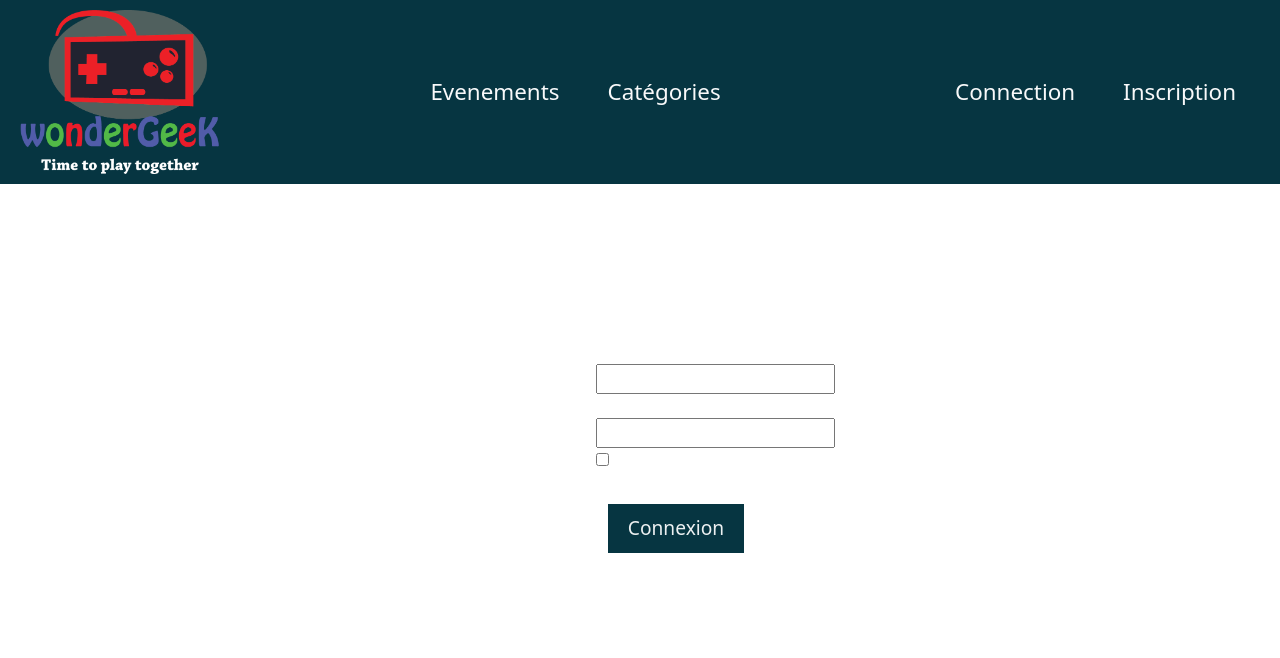
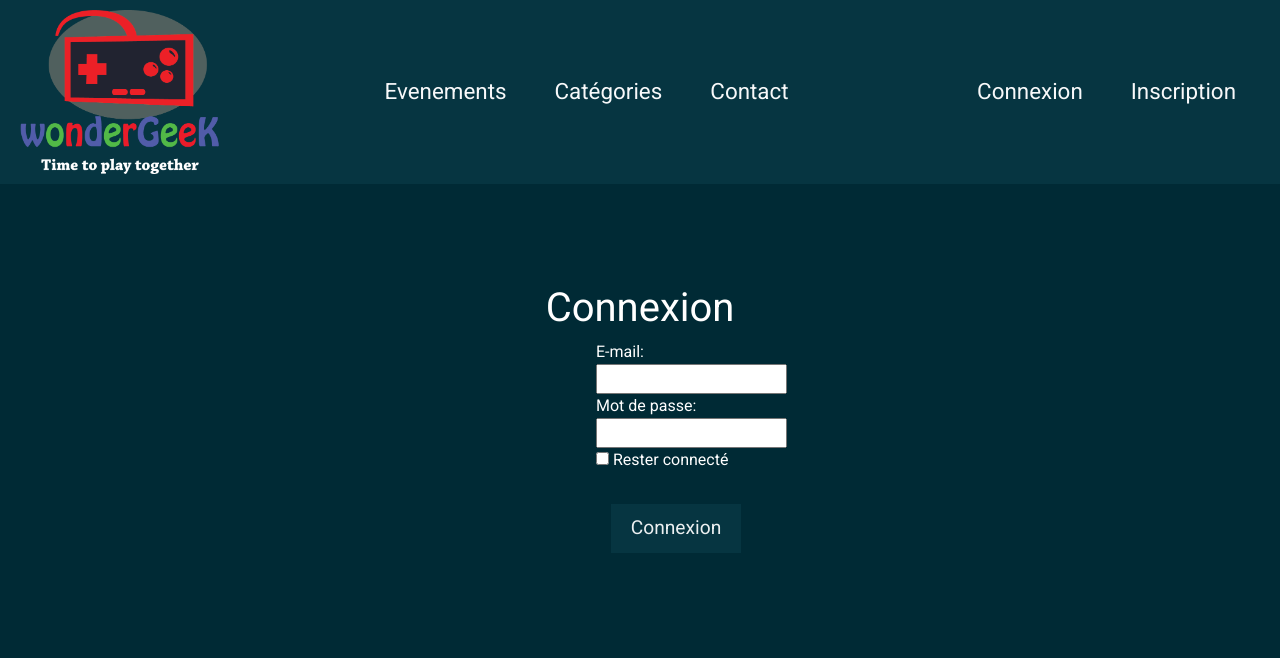
Before and after one commit to audrey-ebrotie/wonderGeek, a Symfony app: template templates/user/login.html.twig in a window 1280 px wide. Shown: the top 658 px of the page. Run offline with Twig, Linux system fonts and the light colour scheme; the template is opened without the code that fills it, so the values that code supplies are empty; some libraries are stand-ins or nearby versions.

Commit message:
update form/header/formcss

```diff
--- a/templates/components/header.html.twig
+++ b/templates/components/header.html.twig
@@ -9,13 +9,17 @@
         <li class="nav-item">
           <a class="nav-link px-4 text-light" href="#">Catégories</a>
         </li>
+        <li class="nav-item">
+          <a class="nav-link px-4 text-light" href="{{ path('main_contact')}}">Contact</a>
+        </li>
     </ul>
     <ul class="nav justify-content-end">
         <li class="nav-item">
-          <a class="nav-link px-4 text-light" href="#">Connection</a>
+          <a class="nav-link px-4 text-light" href="{{ path('user_login')}}">Connexion</a>
         </li>
         <li class="nav-item">
-          <a class="nav-link px-4 text-light" href="#">Inscription</a>
+          <a class="nav-link px-4 text-light" href="{{ path('user_register')}}">Inscription</a>
         </li>
+
     </ul>
 </header>
--- a/templates/user/login.html.twig
+++ b/templates/user/login.html.twig
@@ -3,6 +3,7 @@
 {% block title %}Connexion - {{ parent() }}{% endblock %}
 
 {% block stylesheets %}
+    <link rel="stylesheet" href="{{ asset('css/app.css') }}">
     <link rel="stylesheet" href="{{ asset('css/component/form.css') }}">
 {% endblock %}
 
@@ -17,13 +18,13 @@
     {% endif %}
     <div class="form-row">
         <div>
-            <label for="emailInput">E-mail</label>
+            <label for="emailInput">E-mail:</label>
             <input type="email" name="_email" id="emailInput">
         </div>
     </div>
     <div class="form-row">
         <div>
-            <label for="passwordInput">Mot de passe</label>
+            <label for="passwordInput">Mot de passe:</label>
             <input type="password" name="_password" id="passwordInput">
         </div>
     </div>
--- a/templates/user/register.html.twig
+++ b/templates/user/register.html.twig
@@ -3,6 +3,7 @@
 {% block title %}Inscription - {{ parent() }}{% endblock %}
 
 {% block stylesheets %}
+    <link rel="stylesheet" href="{{ asset('css/app.css') }}">
     <link rel="stylesheet" href="{{ asset('css/component/form.css') }}">
 {% endblock %}
 
```
Also changed, not shown: templates/main/contact.html.twig (added, +12 -0 lines).
